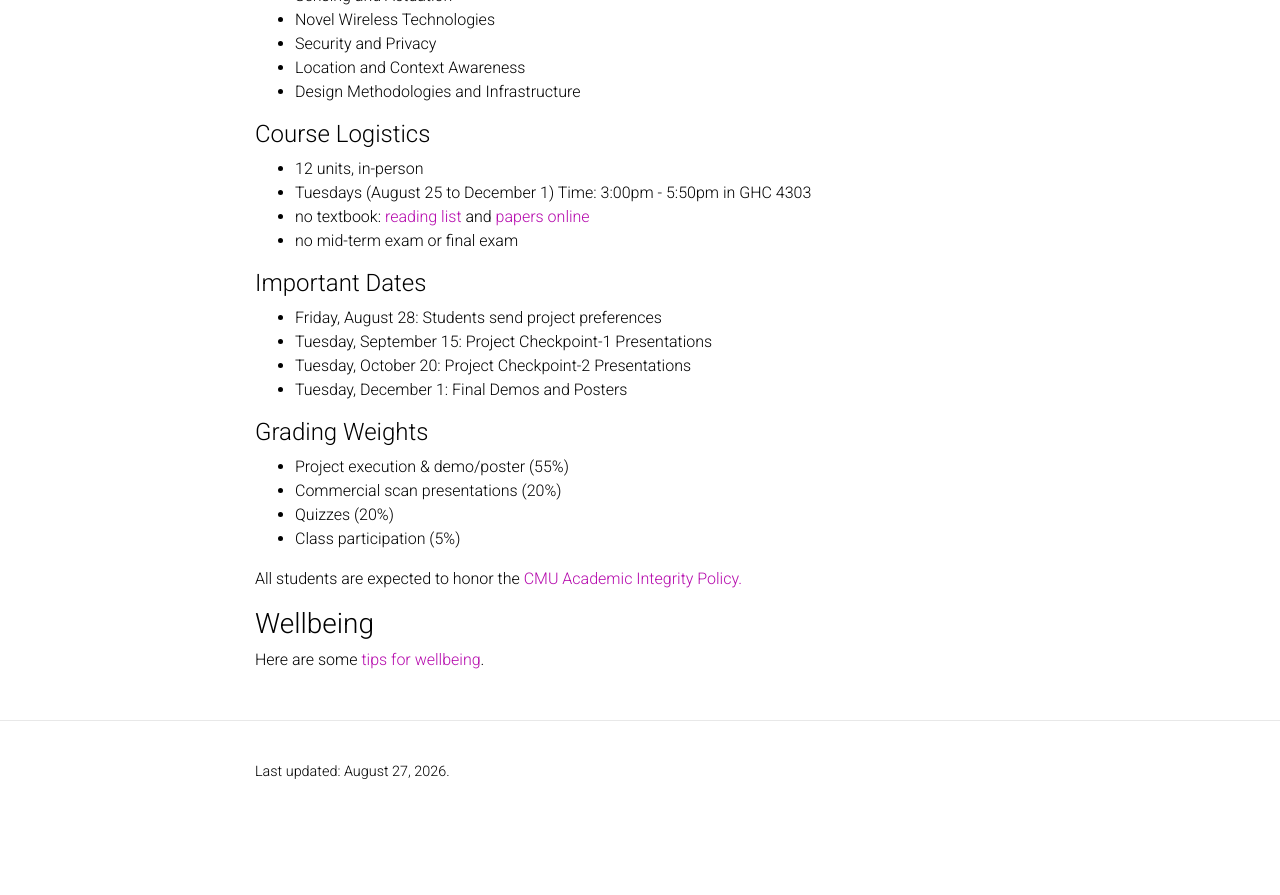
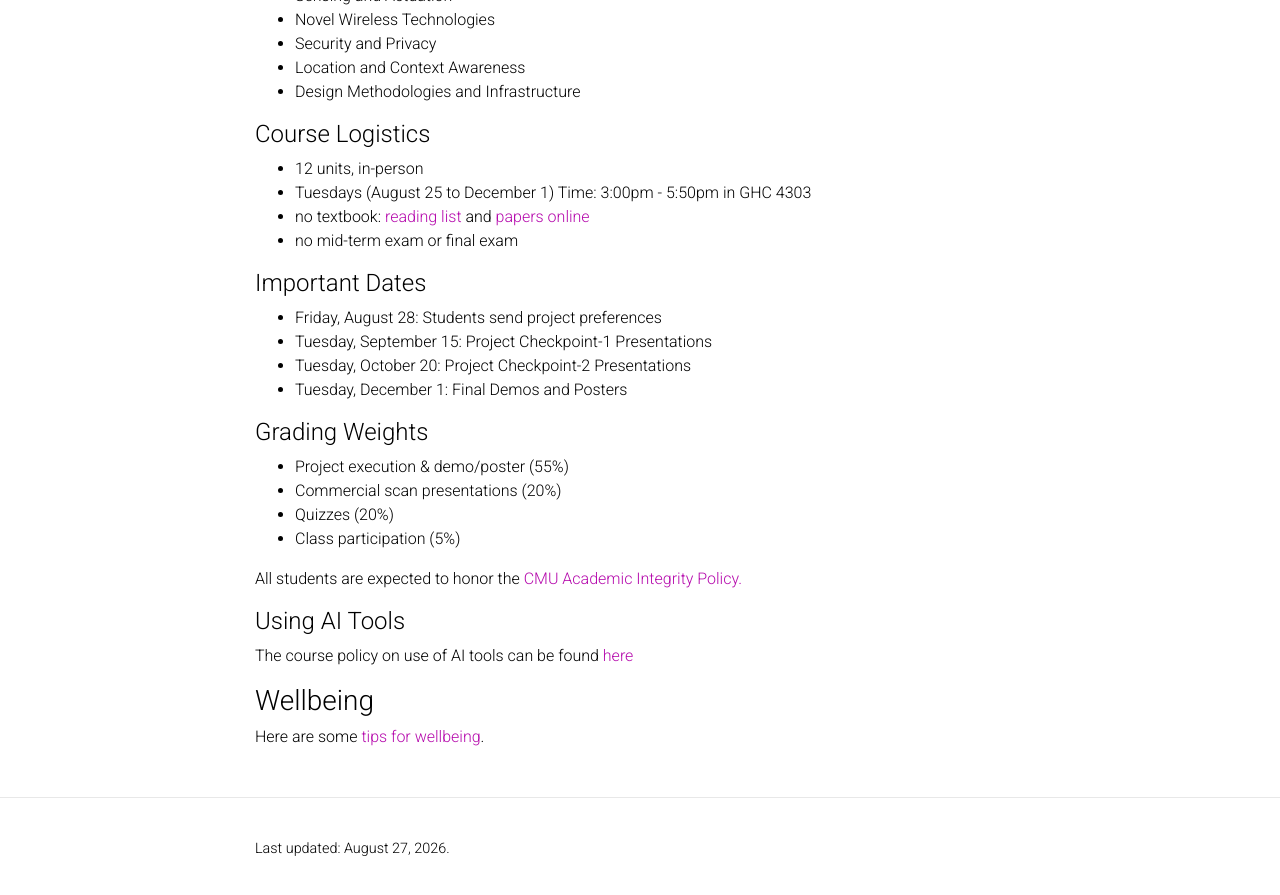
Before and after one commit to therealsatya/15821web, a Jekyll site: the page built from _pages/about.md, in a window 1280 px wide and 900 px high, scrolled down 1256 px. Shown: the top 895 px of the window. Built offline with Jekyll 4.4.1, drawn with Linux system fonts in a browser that asks for light colours; nearby versions of some CDN libraries; a style sheet for code colours, icons or effects is not loaded; before the commit the page ends 2079 px from its top, so only the background shows below that.

Commit message:
Final tweaks

```diff
--- a/_pages/about.md
+++ b/_pages/about.md
@@ -92,6 +92,9 @@ academic research.
 
 All students are expected to honor the  [CMU Academic Integrity Policy.](https://www.cmu.edu/policies/student-and-student-life/academic-integrity.html)
 
+#### Using AI Tools
+
+The course policy on use of AI tools can be found [here](aipolicy/index.html)
 
 ### Wellbeing
 
```
Also changed, not shown: 1 other file.
